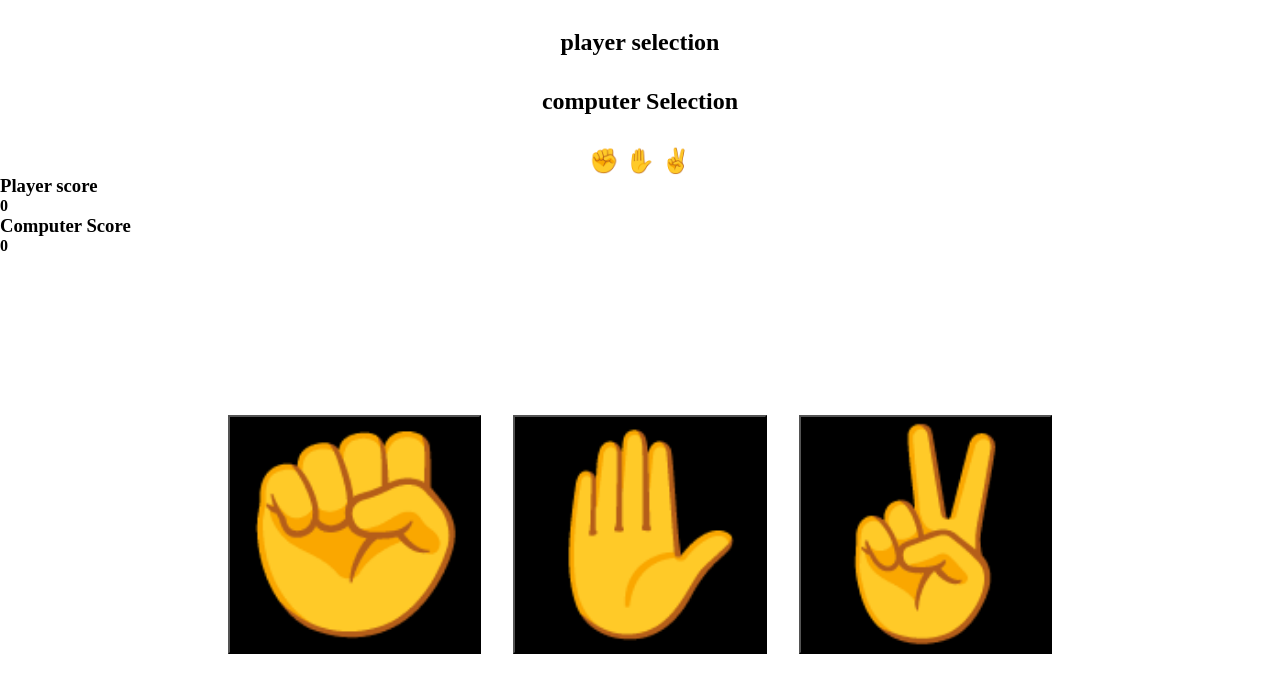
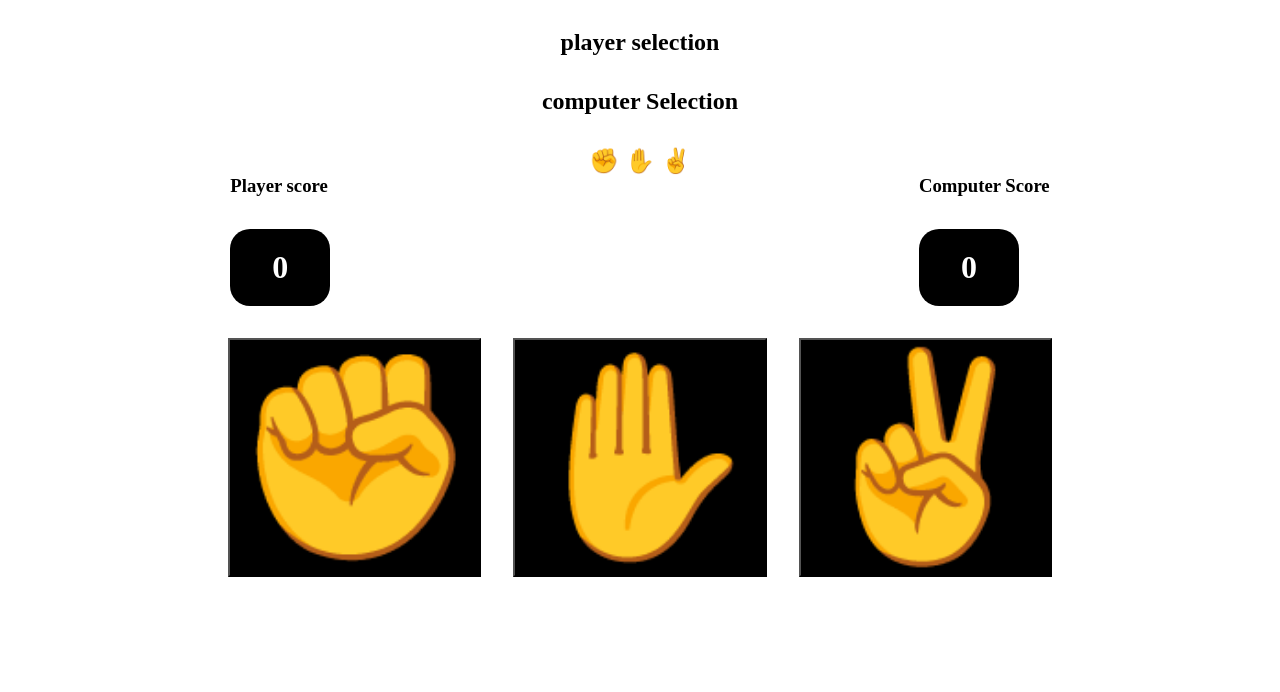
Before and after one commit to Aziz-84/rock-papper-scissors, a plain HTML site: page index.html in a window 1280 px wide. Shown: the part 40-732 px from the top of the page. Drawn offline with Linux system fonts and the light colour scheme.

Commit message:
added style for score and info

```diff
--- a/styles.css
+++ b/styles.css
@@ -20,5 +20,25 @@ h2 {
   display: flex;
   gap: 2rem;
   justify-content: center;
-  margin-top: 10rem;
+  margin-top: 2rem;
 }
+.container-score {
+  display: flex;
+  gap: 8rem;
+}
+.container-score > div {
+  margin: 0 auto;
+}
+.score {
+  padding: 20px;
+  background-color: black;
+  color: white;
+  border-radius: 20px;
+  font-size: 32px;
+  text-align: center;
+  width: 100px;
+  margin-top: 2rem;
+}
+.info {
+  font-weight: 900;
+}
```
